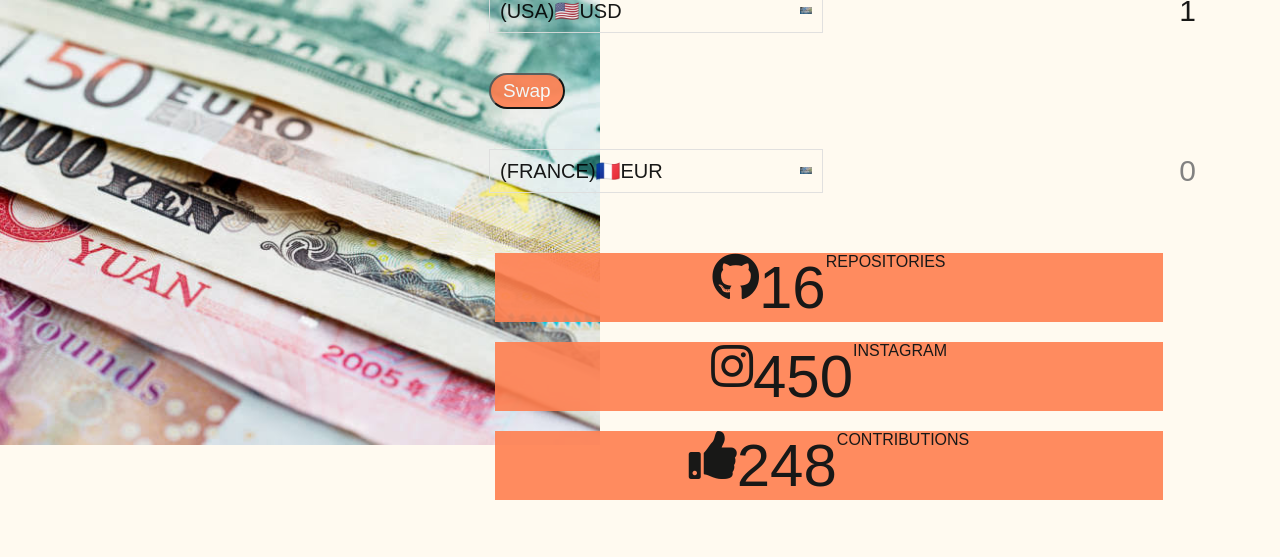
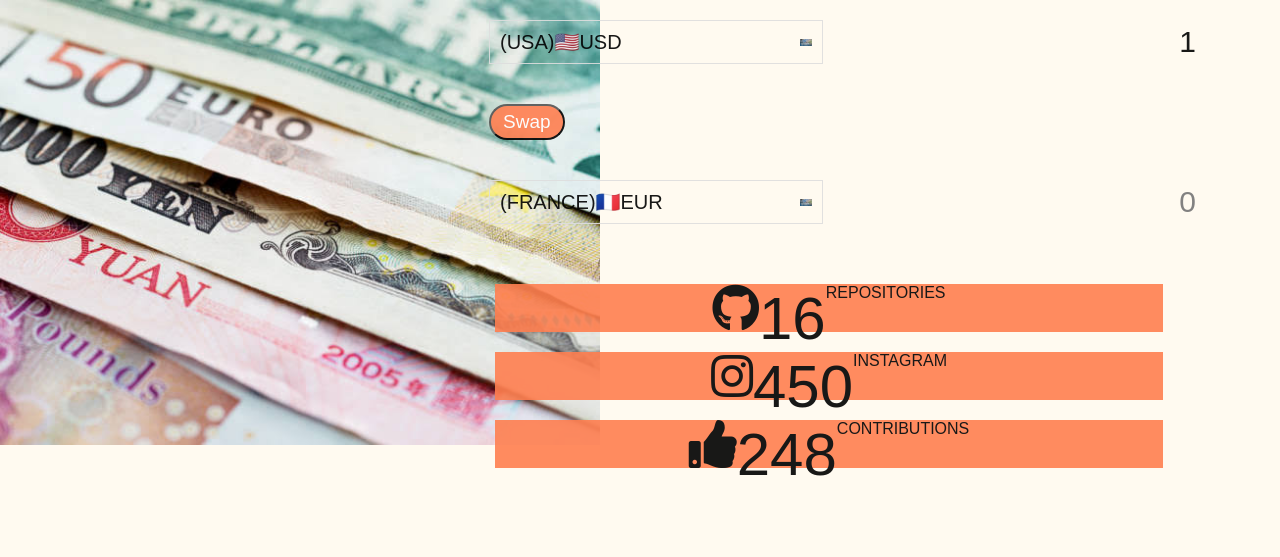
Before and after one commit to Anshluthra1/currencyexchange, a PHP site: page / in a window 1280 px wide. Shown: the top 557 px of the page. Run offline with PHP 8.4, Linux system fonts and the light colour scheme; some libraries are stand-ins or nearby versions.

Commit message:
Update style2.css

```diff
--- a/style2.css
+++ b/style2.css
@@ -19,6 +19,7 @@
 
 .counter {
   font-size: 60px;
+  margin-bottom:-90px;
 
 }
 
```
